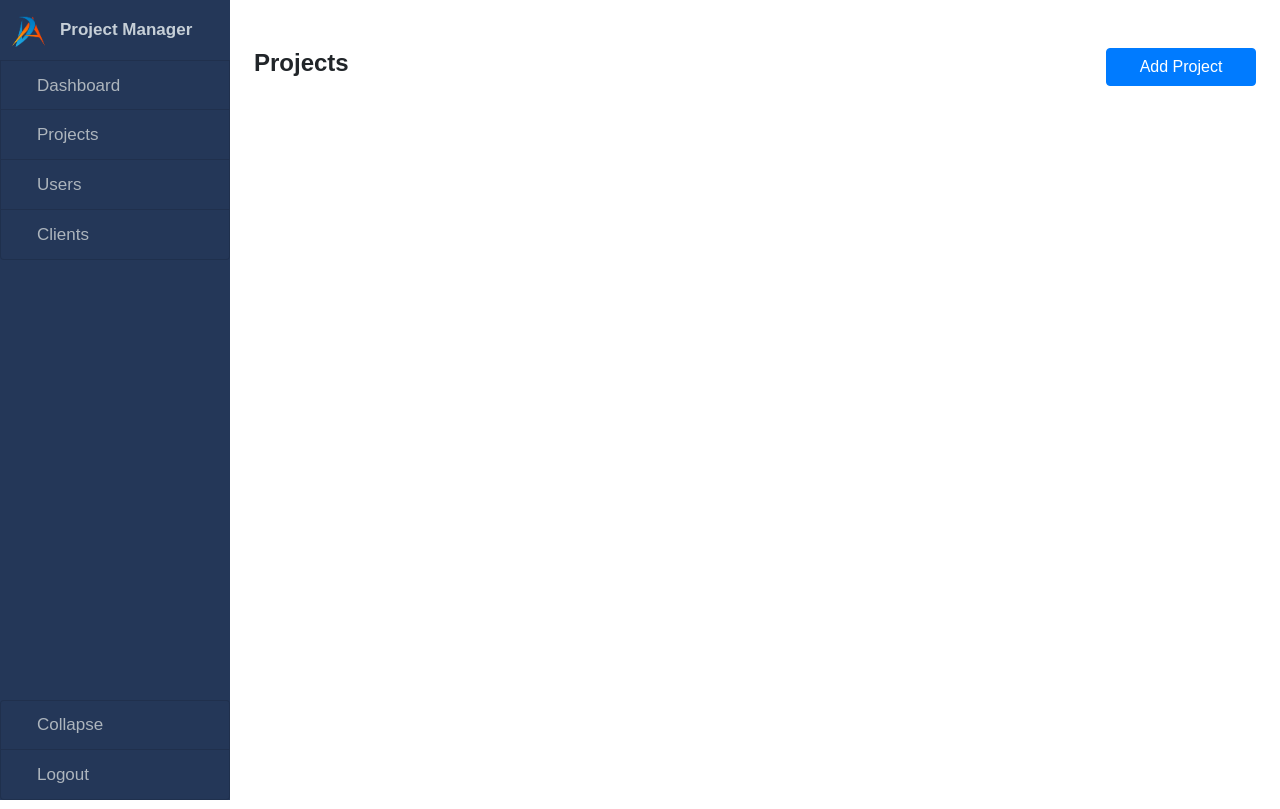
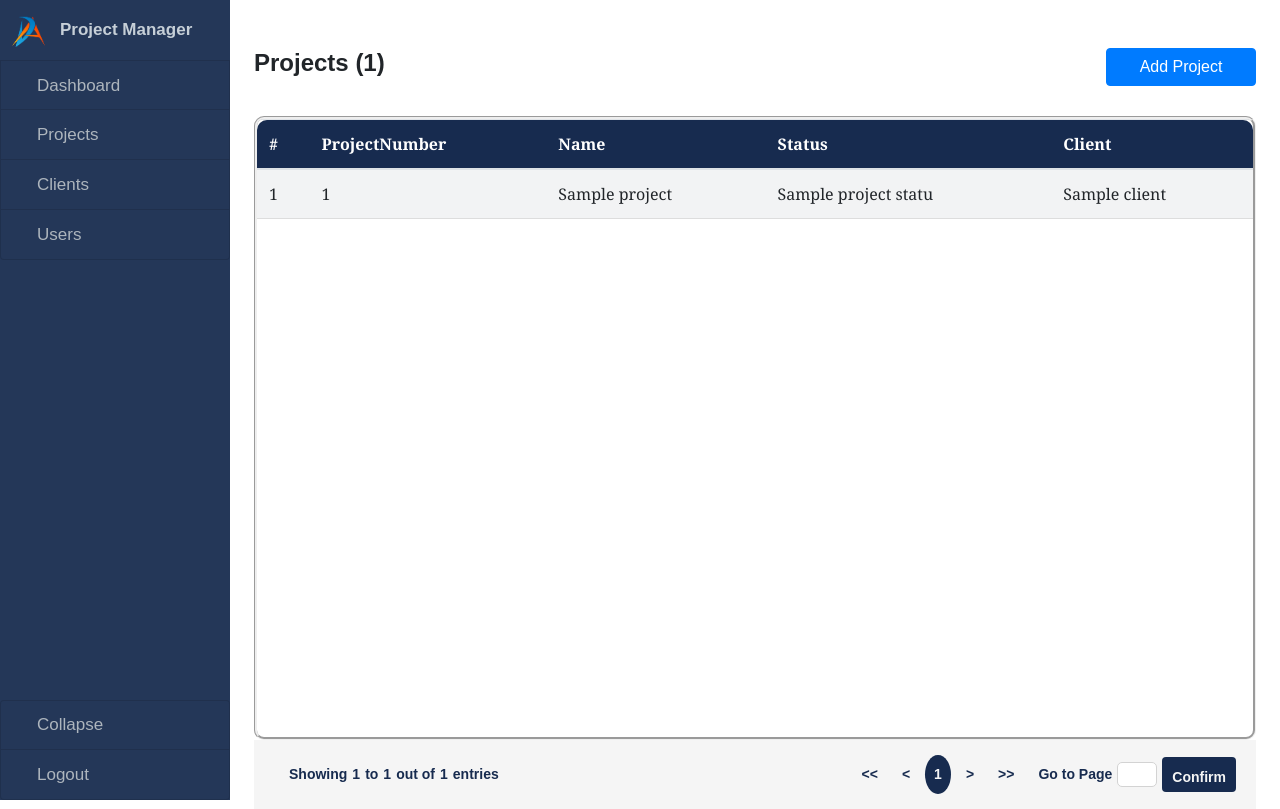
Before and after one commit to DeepakAruldoss55/projectManager, a Django app: template application/Resource/template/views/backend/projects/index.html in a window 1280 px wide. Run offline with Django 3.2, Linux system fonts and the light colour scheme; the template is opened without the code that fills it: most values are stand-ins (such as "Sample title", 1, 10 or a date in 2020); some libraries are stand-ins or nearby versions.

Commit message:
28-06-2024 17-00 - 13th code - Project screen

```diff
--- a/application/Resource/public/static/app/css/projects.css
+++ b/application/Resource/public/static/app/css/projects.css
@@ -69,3 +69,197 @@ button#addProjectCancelButton {
 .offcanvas.show {
     right: 0;
 }
+
+
+.table-responsive {
+    width: 100%;
+    overflow-x: auto;
+    height: 83%;
+    border-style: groove;
+    border-radius: 10px;
+    margin-top: 30px;
+}
+
+table {
+    width: 100%;
+    border-collapse: collapse;
+    font-family: Georgia, 'Times New Roman', Times, serif;
+}
+
+th,
+td {
+    padding: 15px;
+    border-bottom: 1px solid #ddd;
+    outline-color: #dddddd7a;
+    padding-left: 35px;
+    padding-right: 35px;
+    text-align: left;
+}
+
+th {
+    background-color: #172b4f;
+    color: white;
+}
+
+div#pagination {
+    color: #172b4f;
+}
+
+th:first-child {
+    border-top-left-radius: 10px;
+}
+
+th:last-child {
+    border-top-right-radius: 10px;
+}
+
+tr:nth-child(even) {
+    background-color: #d3d5db;
+}
+
+tr:nth-child(odd) {
+    background-color: #23314a0f !important;
+}
+
+img {
+    width: 60px;
+    height: 60px;
+    border-radius: 50%;
+}
+
+#pagination {
+    display: flex;
+    flex-wrap: wrap;
+    justify-content: space-between;
+    align-items: center;
+    padding: 10px;
+    background-color: whitesmoke;
+    font-weight: bold;
+    font-family: sans-serif;
+    font-size: 14px;
+}
+
+#pagination a {
+    color: #172b4f;
+    float: left;
+    padding: 9px 9px;
+    margin: 3px;
+    text-decoration: none;
+    cursor: pointer;
+}
+
+#pagination a.active {
+    border-radius: 50%;
+    background-color: #172b4f;
+    color: whitesmoke;
+}
+
+#pageNumbersContainer {
+    display: flex;
+    flex-wrap: wrap;
+}
+
+#pageNumbers {
+    display: flex;
+    padding: 2px;
+}
+
+input[type=number] {
+    width: 40px;
+    height: 25px;
+    border: 1px solid lightgray;
+    text-align: center;
+    margin: 5px;
+    border-radius: 5px;
+    outline: none;
+}
+
+input::-webkit-inner-spin-button {
+    -webkit-appearance: none;
+    margin: 0;
+}
+
+#goToPage {
+    display: flex;
+    align-items: center;
+    margin-left: 10px;
+    margin-right: 10px;
+}
+
+#goToPage button {
+    height: 35px;
+    padding: 10px;
+    align-items: center;
+    font-weight: bold;
+    border: none;
+    border-radius: 4px;
+    background-color: #172b4f;
+    color: whitesmoke;
+    cursor: pointer;
+}
+
+#entriesDisplayDiv {
+    display: flex;
+    padding-left: 25px;
+}
+
+#entriesDisplayDiv span {
+    margin-left: 5px;
+    margin-right: 5px;
+}
+
+@media screen and (max-width: 600px) {
+    table,
+    thead,
+    tbody,
+    th,
+    tr {
+        display: block;
+    }
+    thead tr {
+        display: none;
+    }
+    tr {
+        margin: 0 0 1rem 0;
+        border-radius: 5px;
+    }
+    tr:nth-child(even) {
+        background-color: #DBD4D3;
+    }
+    tr:nth-child(odd) {
+        background-color: whitesmoke;
+    }
+    td {
+        border-bottom: 2px solid #e3dfdf;
+        position: relative;
+        padding-left: 50%;
+        display: flex;
+        align-items: center;
+        justify-content: center;
+    }
+    td:last-child {
+        border-bottom: none;
+    }
+    td::before {
+        position: absolute;
+        left: 16px;
+        padding-right: 10px;
+        white-space: nowrap;
+        font-weight: bold;
+    }
+    td:nth-of-type(1)::before {
+        content: "Name";
+    }
+    td:nth-of-type(2)::before {
+        content: "Description";
+    }
+    td:nth-of-type(3)::before {
+        content: "Date";
+    }
+    td:nth-of-type(4)::before {
+        content: "Status";
+    }
+    td:nth-of-type(5)::before {
+        content: "Action";
+    }
+}
--- a/application/Resource/public/static/app/javaScript/project.js
+++ b/application/Resource/public/static/app/javaScript/project.js
@@ -1,3 +1,76 @@
+let currentPage = 1;
+let rowsPerPage = 10;
+let totalPages;
+const pageNumbers = document.getElementById("pageNumbers");
+
+function paginateTable() {
+    let table = document.getElementById("projectTable");
+    let rows = Array.from(table.rows).slice(1);
+    totalPages = Math.ceil(rows.length / rowsPerPage);
+
+    rows.forEach(row => row.style.display = "none");
+
+    let start = (currentPage - 1) * rowsPerPage;
+    let end = start + rowsPerPage;
+    rows.slice(start, end).forEach(row => row.style.display = "");
+    pageNumbers.innerHTML = "";
+    createPageLink("<<", 1);
+    createPageLink("<", currentPage - 1);
+
+    let startPageNumber = currentPage < 5 ? 1 : (currentPage > totalPages - 2 ? totalPages - 4 : currentPage - 2);
+    let endPageNumber = totalPages < 5 ? totalPages : (currentPage <= totalPages - 2 ? startPageNumber + 4 : totalPages);
+    for (let i = startPageNumber; i <= endPageNumber; i++) {
+        createPageLink(i, i);
+    }
+    createPageLink(">", currentPage + 1);
+    createPageLink(">>", totalPages);
+
+    setActivePageNumber();
+    from.innerHTML = (currentPage - 1) * rowsPerPage + 1;
+    to.innerHTML = currentPage === totalPages ? rows.length : (currentPage) * rowsPerPage;
+    totalTableEntries.innerHTML = rows.length;
+}
+
+paginateTable();
+
+function changePage(e, pageNumber) {
+    if ((pageNumber == 0) || (pageNumber == totalPages + 1)) return;
+    e.preventDefault();
+    currentPage = pageNumber;
+    pageNumberInput.value = "";
+    paginateTable();
+}
+
+function setActivePageNumber() {
+    document.querySelectorAll("#pageNumbers a").forEach(a => {
+        if (a.innerText == currentPage) {
+            a.classList.add("active");
+        } else {
+            a.classList.remove("active");
+        }
+    });
+}
+
+function createPageLink(linkText, pageNumber) {
+    let pageLink = document.createElement("a");
+    pageLink.href = "#";
+    pageLink.innerHTML = linkText;
+    pageLink.addEventListener("click", function(e) {
+        changePage(e, pageNumber);
+    });
+    pageNumbers.appendChild(pageLink);
+}
+
+goToPageButton.addEventListener("click", (e) => {
+    changePage(e, pageNumberInput.value);
+});
+
+pageNumberInput.addEventListener("keypress", function(e) {
+    if (e.which === 13) {
+        changePage(e, pageNumberInput.value);
+    }
+});
+
 document.addEventListener('DOMContentLoaded', function() {
     var offcanvasAddProject = document.getElementById('offcanvasAddProject');
     var pageOverlay = document.getElementById('pageOverlay');
--- a/application/Resource/template/views/backend/base/navigation.html
+++ b/application/Resource/template/views/backend/base/navigation.html
@@ -21,6 +21,13 @@
             </div>
         </a>
 
+        <a href="{% url 'clientsList' %}" class="bg-dark list-group-item list-group-item-action flex-column align-items-start">
+            <div class="d-flex w-100 justify-content-start align-items-center">
+                <span class="bi bi-person-plus fa-fw mr-3"></span>
+                <span class="menu-collapsed">Clients</span>
+            </div>
+        </a>
+
         <a href="{% url 'users' %}" class="bg-dark list-group-item list-group-item-action flex-column align-items-start">
             <div class="d-flex w-100 justify-content-start align-items-center">
                 <span class="bi bi-person-circle fa-fw mr-3"></span>
@@ -28,12 +35,7 @@
             </div>
         </a>
 
-        <a href="{% url 'clientsList' %}" class="bg-dark list-group-item list-group-item-action flex-column align-items-start">
-            <div class="d-flex w-100 justify-content-start align-items-center">
-                <span class="bi bi-person-plus fa-fw mr-3"></span>
-                <span class="menu-collapsed">Clients</span>
-            </div>
-        </a>
+
     </ul>
 
     <ul class="list-group">
--- a/application/Resource/template/views/backend/projects/addProject.html
+++ b/application/Resource/template/views/backend/projects/addProject.html
@@ -6,7 +6,7 @@
         </button>
     </div>
     <div class="offcanvas-body">
-        <form action="{% url 'projectsList' %}" autocomplete="off" method="POST">
+        <form id="addProjectForm" action="{% url 'projectsList' %}" autocomplete="off" method="POST">
             {% csrf_token %}
             <div class="form-group">
                 <label for="projectNumber">Project Number</label>
@@ -33,7 +33,7 @@
                 </select>
             </div>
             <div class="form-group">
-                <label for="client">Project Status</label>
+                <label for="client">Client</label>
                 <select class="form-control" id="client" name="client" required>
                     <option value="" disabled selected>Select client</option>
                     <option value="0">No client</option>
--- a/application/Resource/template/views/backend/projects/index.html
+++ b/application/Resource/template/views/backend/projects/index.html
@@ -8,11 +8,12 @@
 
 {% block content %}
 <div class="d-flex justify-content-between align-items-center mt-4">
-    <h4 class="projects-header">Projects</h4>
+    <h4 class="projects-header">Projects ({{ projectsData|length }})</h4>
     <button id="addProjectButton" class="btn btn-primary">Add Project</button>
 </div>
 
-<!-- Include addProject.html here -->
+{% include 'backend/projects/projectList.html' %}
+
 {% include 'backend/projects/addProject.html' %}
 
 <div id="pageOverlay" class="page-overlay"></div>
--- /dev/null
+++ b/application/Resource/template/views/backend/projects/projectList.html
@@ -0,0 +1,47 @@
+<div class="table-responsive">
+    <table id="projectTable" class="table table-striped">
+        <thead>
+            <tr>
+                <th scope="col">#</th>
+                <th>ProjectNumber</th>
+                <th>Name</th>
+                <th>Status</th>
+                <th>Client</th>
+            </tr>
+        </thead>
+        <tbody>
+            {% for project in projectsData %}
+            <tr class="row1">
+                <td scope="row">{{ forloop.counter }}</td>
+                <td class="column0 style0 s">{{ project.projectNumber }}</td>
+                <td class="column0 style0 s">{{ project.name }}</td>
+                <td class="column0 style0 s">{{ project.projectStatus.name }}</td>
+                <td class="column0 style0 s">
+                    {% if project.clientID == 0 %}
+                        No client
+                    {% else %}
+                        {{ project.client.name }}
+                    {% endif %}
+                </td>
+            </tr>
+            {% endfor %}
+        </tbody>
+    </table>
+</div>
+<div id="pagination">
+    <div id="entriesDisplayDiv">
+        Showing
+        <span id="from"></span>
+        to
+        <span id="to"></span>
+        out of
+        <span id="totalTableEntries"></span>
+        entries
+    </div>
+    <div id="pageNumbersContainer">
+        <div id="pageNumbers"></div>
+        <div id="goToPage">Go to Page
+            <input id="pageNumberInput" type="number"><button id="goToPageButton">Confirm</button>
+        </div>
+    </div>
+</div>
```
Also changed, not shown: engine/views.py (+12 -1 lines), README.md.
